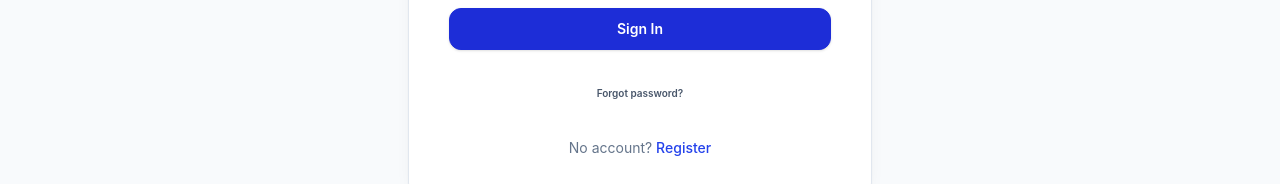
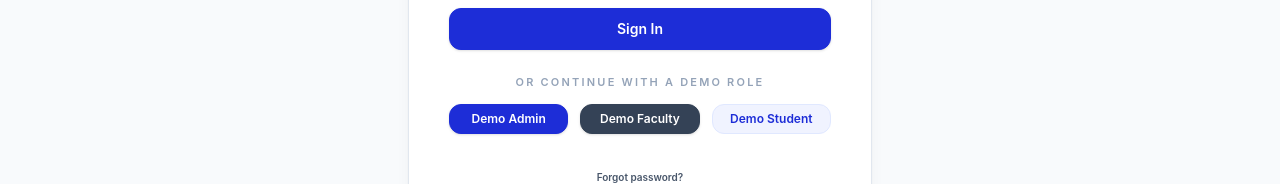
Before and after one commit to tanish-jain-225/Department-Ledger-Portal, a Next.js app: page /login in a window 1280 px wide. Shown: the part 521-705 px from the top of the page. Built offline with nearby package versions, Linux system fonts and the light colour scheme; no server answers.

Commit message:
Demo Mode Enabled

```diff
--- a/pages/login.js
+++ b/pages/login.js
@@ -15,10 +15,35 @@ export default function LoginPage() {
   const [password, setPassword] = useState("");
   const [err, setErr] = useState("");
   const [busy, setBusy] = useState(false);
+  const [demoBusyRole, setDemoBusyRole] = useState("");
   const [showPassword, setShowPassword] = useState(false);
   const [resetMode, setResetMode] = useState(false);
   const [resetSent, setResetSent] = useState(false);
   const [resetBusy, setResetBusy] = useState(false);
+
+  const demoAccounts = [
+    {
+      key: "admin",
+      label: "Demo Admin",
+      email: process.env.NEXT_PUBLIC_DEMO_ADMIN_EMAIL || "",
+      password: process.env.NEXT_PUBLIC_DEMO_ADMIN_PASSWORD || "",
+      variant: "primary",
+    },
+    {
+      key: "faculty",
+      label: "Demo Faculty",
+      email: process.env.NEXT_PUBLIC_DEMO_FACULTY_EMAIL || "",
+      password: process.env.NEXT_PUBLIC_DEMO_FACULTY_PASSWORD || "",
+      variant: "secondary",
+    },
+    {
+      key: "student",
+      label: "Demo Student",
+      email: process.env.NEXT_PUBLIC_DEMO_STUDENT_EMAIL || "",
+      password: process.env.NEXT_PUBLIC_DEMO_STUDENT_PASSWORD || "",
+      variant: "soft",
+    },
+  ];
 
   async function onSubmit(e) {
     e.preventDefault();
@@ -47,6 +72,23 @@ export default function LoginPage() {
       setErr("Could not send reset email. Check the address and try again.");
     } finally {
       setResetBusy(false);
+    }
+  }
+
+  async function onDemoLogin(account) {
+    setErr("");
+    if (!account.email || !account.password) {
+      setErr("Demo credentials are not configured. Ask an admin to set the demo env vars.");
+      return;
+    }
+    setDemoBusyRole(account.key);
+    try {
+      await login(account.email, account.password);
+      router.push("/");
+    } catch (error) {
+      setErr(error?.message || "Internal authentication fault.");
+    } finally {
+      setDemoBusyRole("");
     }
   }
 
@@ -127,6 +169,27 @@ export default function LoginPage() {
               Sign In
             </Button>
 
+            <div className="space-y-3 pt-1">
+              <p className="text-center text-[11px] font-semibold uppercase tracking-[0.2em] text-slate-400">
+                Or continue with a demo role
+              </p>
+              <div className="grid grid-cols-1 gap-3 sm:grid-cols-3">
+                {demoAccounts.map((account) => (
+                  <Button
+                    key={account.key}
+                    type="button"
+                    variant={account.variant}
+                    size="sm"
+                    onClick={() => onDemoLogin(account)}
+                    loading={demoBusyRole === account.key}
+                    className="cursor-pointer"
+                  >
+                    {account.label}
+                  </Button>
+                ))}
+              </div>
+            </div>
+
             <div className="text-center pt-2">
               {!resetMode ? (
                 <Button type="button" variant="ghost" size="sm" onClick={() => { setResetMode(true); setErr(""); }} className="text-[10px]! px-4!">
--- a/pages/register.js
+++ b/pages/register.js
@@ -8,7 +8,7 @@ import Input from "@/components/ui/Input";
 import Button from "@/components/ui/Button";
 
 export default function RegisterPage() {
-  const { register, loading } = useAuth();
+  const { register, loading, login } = useAuth();
   const router = useRouter();
   const [name, setName] = useState("");
   const [email, setEmail] = useState("");
@@ -17,6 +17,31 @@ export default function RegisterPage() {
   const [showPassword, setShowPassword] = useState(false);
   const [err, setErr] = useState("");
   const [busy, setBusy] = useState(false);
+  const [demoBusyRole, setDemoBusyRole] = useState("");
+
+  const demoAccounts = [
+    {
+      key: "admin",
+      label: "Demo Admin",
+      email: process.env.NEXT_PUBLIC_DEMO_ADMIN_EMAIL || "",
+      password: process.env.NEXT_PUBLIC_DEMO_ADMIN_PASSWORD || "",
+      variant: "primary",
+    },
+    {
+      key: "faculty",
+      label: "Demo Faculty",
+      email: process.env.NEXT_PUBLIC_DEMO_FACULTY_EMAIL || "",
+      password: process.env.NEXT_PUBLIC_DEMO_FACULTY_PASSWORD || "",
+      variant: "secondary",
+    },
+    {
+      key: "student",
+      label: "Demo Student",
+      email: process.env.NEXT_PUBLIC_DEMO_STUDENT_EMAIL || "",
+      password: process.env.NEXT_PUBLIC_DEMO_STUDENT_PASSWORD || "",
+      variant: "soft",
+    },
+  ];
 
   async function onSubmit(e) {
     e.preventDefault();
@@ -33,6 +58,23 @@ export default function RegisterPage() {
       setErr(error?.message || "Internal registration fault.");
     } finally {
       setBusy(false);
+    }
+  }
+
+  async function onDemoLogin(account) {
+    setErr("");
+    if (!account.email || !account.password) {
+      setErr("Demo credentials are not configured. Ask an admin to set the demo env vars.");
+      return;
+    }
+    setDemoBusyRole(account.key);
+    try {
+      await login(account.email, account.password);
+      router.push("/");
+    } catch (error) {
+      setErr(error?.message || "Internal authentication fault.");
+    } finally {
+      setDemoBusyRole("");
     }
   }
 
@@ -133,6 +175,27 @@ export default function RegisterPage() {
             <Button type="submit" loading={busy} className="w-full">
               Create Account
             </Button>
+
+            <div className="space-y-3 pt-2">
+              <p className="text-center text-[11px] font-semibold uppercase tracking-[0.2em] text-slate-400">
+                Or continue with a demo role
+              </p>
+              <div className="grid grid-cols-1 gap-3 sm:grid-cols-3">
+                {demoAccounts.map((account) => (
+                  <Button
+                    key={account.key}
+                    type="button"
+                    variant={account.variant}
+                    size="sm"
+                    onClick={() => onDemoLogin(account)}
+                    loading={demoBusyRole === account.key}
+                    className="cursor-pointer"
+                  >
+                    {account.label}
+                  </Button>
+                ))}
+              </div>
+            </div>
           </form>
 
           <p className="mt-8 text-center text-sm text-slate-500">
```
Also changed, not shown: 1 other file (tests, documents, lock files or other folders).
